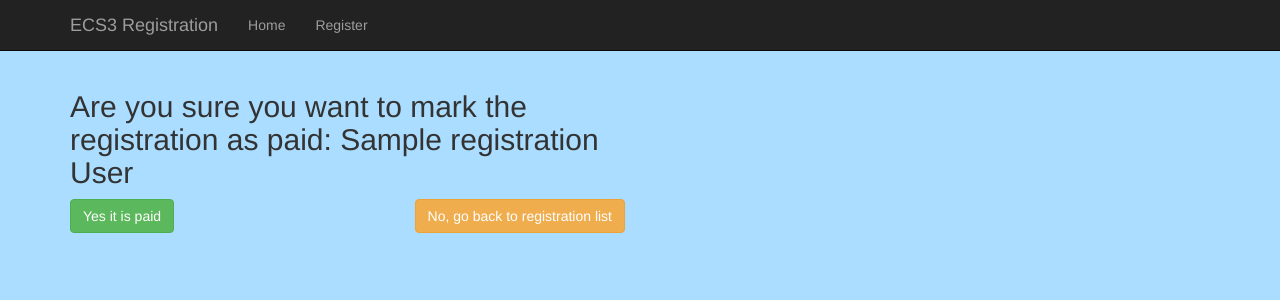
After one commit to zoranstefanic/ecs3, a Django app: page /registration/pay/1 in a window 1280 px wide. The commit adds this page. Shown: the top 300 px of the page. Run offline with Django 3.2, Linux system fonts and the light colour scheme; tables that the repository leaves empty hold one stand-in row (values such as "Sample post"); parts of the project's set-up code (start-up, migrations or seed data) failed here and were passed over; some libraries are stand-ins or nearby versions.

Commit message:
Marking of registrations as paid works.

```diff
--- a/registrations/templates/registration_list.html
+++ b/registrations/templates/registration_list.html
@@ -25,12 +25,12 @@
                     <td>{{reg.affiliation}}<br>{{reg.address}}</td>
                     <td>{{reg.get_module_display}}</td>
                     <td>{{reg.get_status_display}}</td>
-                    <td>{%if reg.abstract %}<a href="{{ reg.abstract.url }}">{{reg.abstract.name}}</a>{%endif%}</td>
+                    <td>{%if reg.abstract %}<a href="{{ reg.abstract.url }}"><button class="btn btn-default">View abstract</button></a>{%endif%}</td>
                     <td>{{reg.code}}</td>
                     <td>{{reg.created|timesince}}</td>
                     <td><a href="{% url 'registration_update' reg.pk %}"><button class="btn btn-default">Edit</button></a></td>
                     <td>{% if not reg.accepted %}<a href="{% url 'registration_accept' reg.pk %}"><button class="btn btn-info">Accept</button></a>{% endif %}</td>
-                    <td>{% if not reg.paid %}<a href="#"><button class="btn btn-danger">Mark as paid</button></a>{% endif %}</td>
+                    <td>{% if not reg.paid %}<a href="{% url 'registration_pay' reg.pk %}"><button class="btn btn-danger">Mark as paid</button></a>{% endif %}</td>
                     <td></td>
                     <td></td>
                 </tr>
--- /dev/null
+++ b/registrations/templates/registration_pay.html
@@ -0,0 +1,12 @@
+{%extends "base.html"%}
+{% block 'content' %}
+        <div class="row">
+            <div class="col-lg-6">
+            <h2>
+                        Are you sure you want to mark the registration as paid: {{ reg }}
+            </h2>
+            <a class="btn btn-success" href="{% url 'registration_accepted' reg.pk %}">Yes it is paid</a>
+            <a class="btn btn-warning pull-right" href="{% url 'registration_list' %}">No, go back to registration list</a>
+            </div>
+        </div>
+{% endblock %}
--- a/registrations/urls.py
+++ b/registrations/urls.py
@@ -7,6 +7,8 @@ urlpatterns = [
     url(r'update/(?P<pk>\d+)$', views.RegistrationUpdate.as_view(), name='registration_update'),
     url(r'accept/(?P<pk>\d+)$', views.registration_accept, name='registration_accept'),
     url(r'accepted/(?P<pk>\d+)$', views.registration_accepted, name='registration_accepted'),
+    url(r'pay/(?P<pk>\d+)$', views.registration_pay, name='registration_pay'),
+    url(r'paid/(?P<pk>\d+)$', views.registration_paid, name='registration_paid'),
     url(r'list/$', views.RegistrationList.as_view(), name='registration_list'),
     url(r'thanks/$', views.thanks, name='thanks')
 ]
--- a/registrations/views.py
+++ b/registrations/views.py
@@ -40,3 +40,13 @@ def registration_accepted(request,pk):
     reg.accepted = True
     reg.save()
     return redirect('registration_list')
+
+def registration_pay(request,pk):
+    reg = Registration.objects.get(pk=pk)
+    return render(request,'registration_pay.html',{'reg':reg})
+
+def registration_paid(request,pk):
+    reg = Registration.objects.get(pk=pk)
+    reg.paid = True
+    reg.save()
+    return redirect('registration_list')
```
